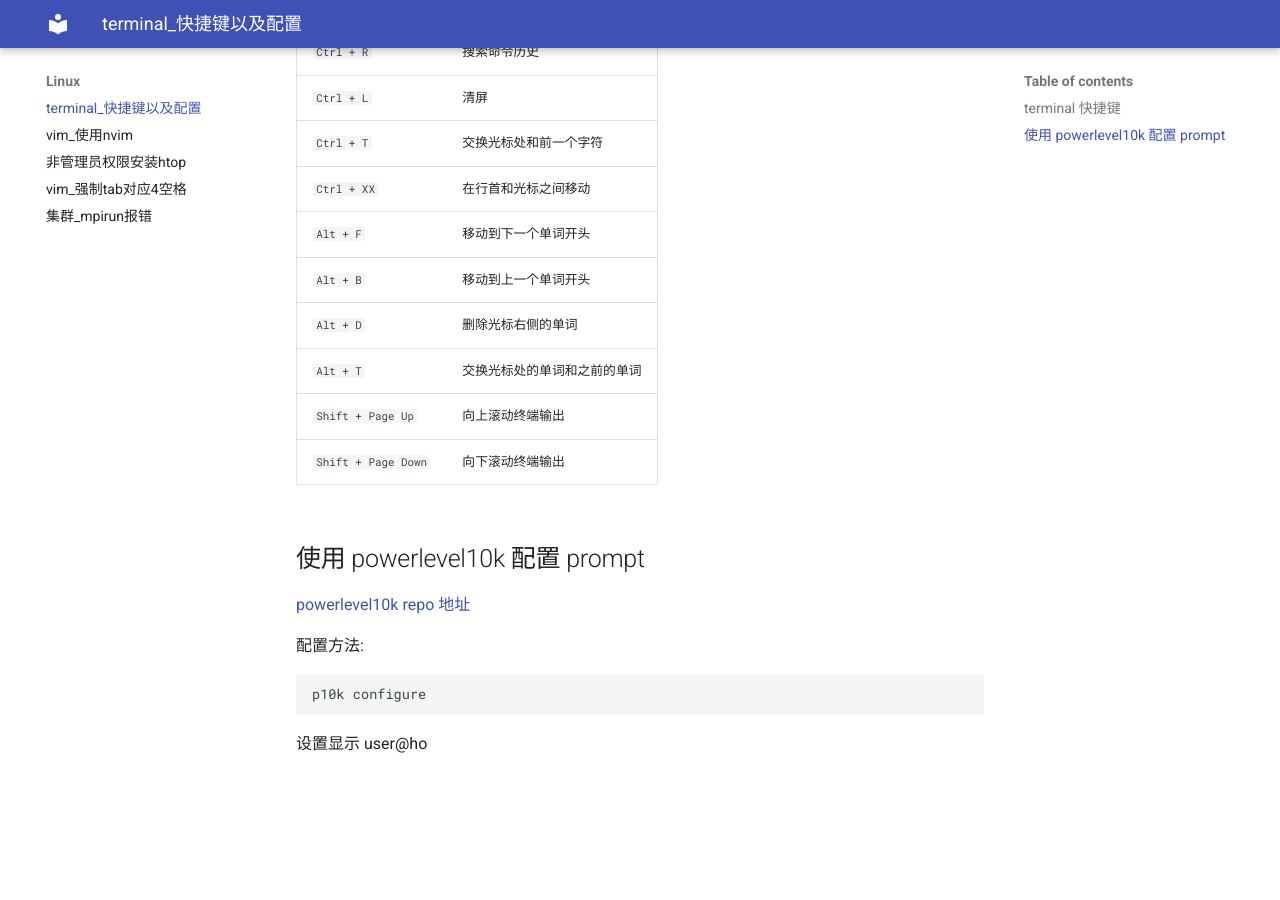
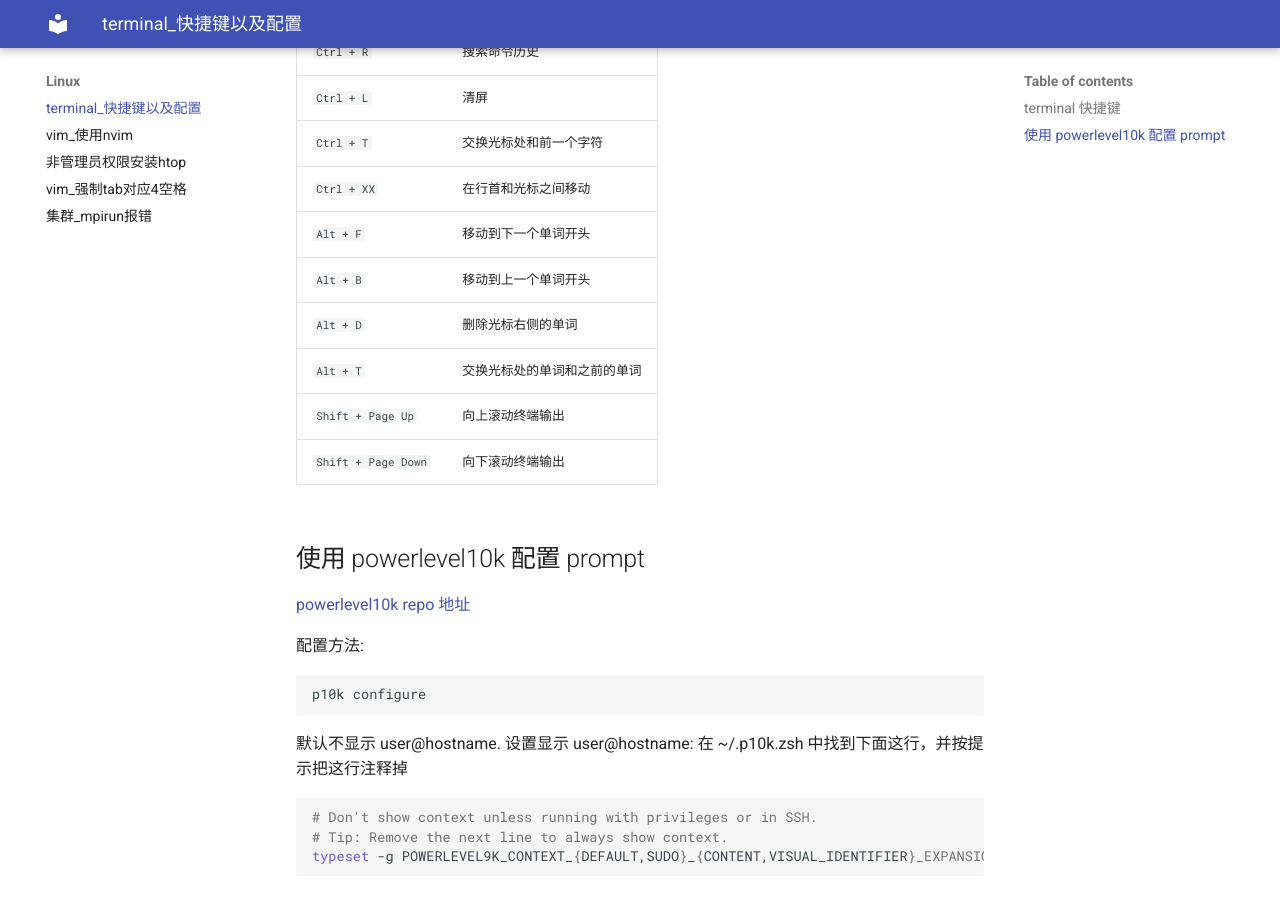
Before and after one commit to ymma98/technotes, an MkDocs documentation site: the page built from docs/Linux/terminal_快捷键以及配置.md, in a window 1280 px wide and 900 px high, scrolled down 744 px. Built offline with MkDocs 1.6.1 and Material for MkDocs 9.7.7, drawn with Linux system fonts in a browser that asks for light colours; before the commit the page ends 1524 px from its top, so only the background shows below that.

Commit message:
docs/Linux/terminal_快捷键以及配置.md updated from https://stackedit.cn/

````diff
--- a/docs/Linux/terminal_快捷键以及配置.md
+++ b/docs/Linux/terminal_快捷键以及配置.md
@@ -36,8 +36,14 @@
 p10k configure
 ```
 
-设置显示 user@ho
+默认不显示 user@hostname. 设置显示 user@hostname: 在 ~/.p10k.zsh 中找到下面这行，并按提示把这行注释掉
+
+```bash
+# Don't show context unless running with privileges or in SSH.
+# Tip: Remove the next line to always show context.
+typeset -g POWERLEVEL9K_CONTEXT_{DEFAULT,SUDO}_{CONTENT,VISUAL_IDENTIFIER}_EXPANSION=
+```
 <!--stackedit_data:
-eyJoaXN0b3J5IjpbLTg2NDcwMjczNCwtODQ3MzI0MzU5LDMwOT
-A2NTgyNl19
+eyJoaXN0b3J5IjpbLTE5Njg1MzM0MjAsLTg0NzMyNDM1OSwzMD
+kwNjU4MjZdfQ==
 -->
````
